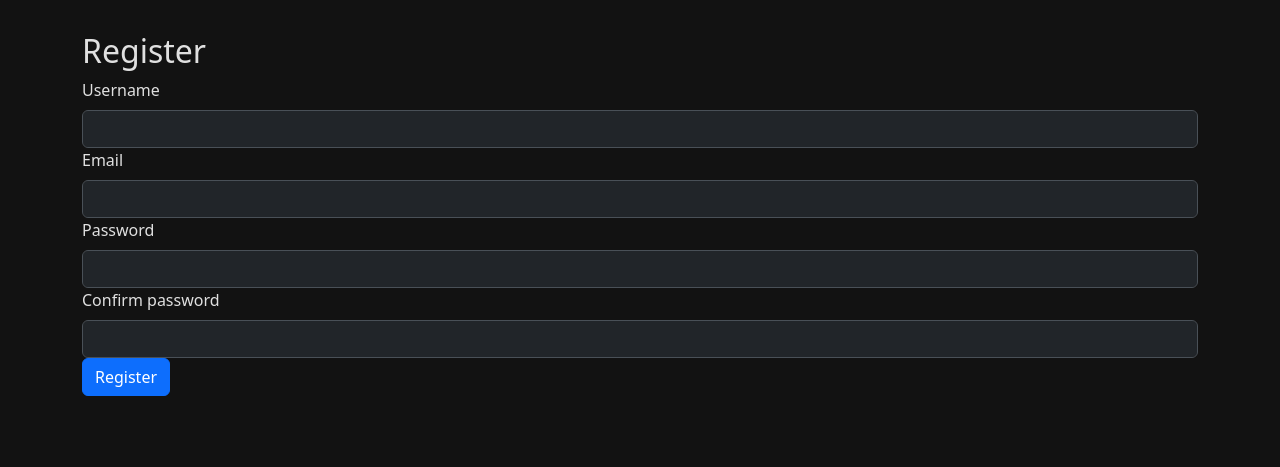
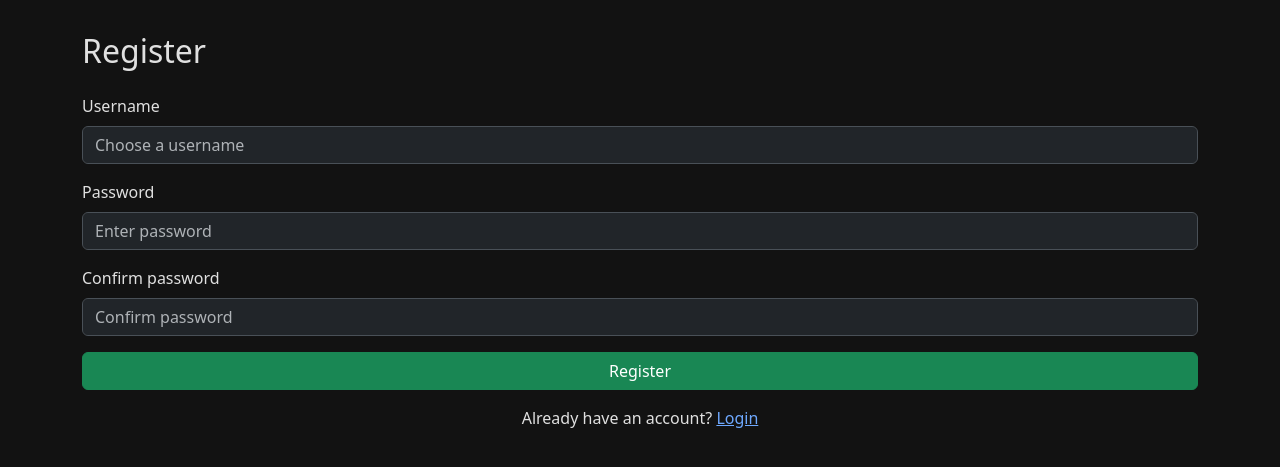
Before and after one commit to deanjroach84/Sandbox, a Flask app: template templates/register.html in a window 1280 px wide. Shown: the part 88-555 px from the top of the page. Run offline with Flask 3, Linux system fonts and the light colour scheme; the template is opened without the code that fills it, so the values that code supplies are empty, except form fields; tables that the repository leaves empty hold one stand-in row (values such as "Sample post"); form fields are guessed from the names that the template uses; parts of the project's set-up code (start-up, migrations or seed data) failed here and were passed over; some libraries are stand-ins or nearby versions.

Commit message:
Update register.html

```diff
--- a/templates/register.html
+++ b/templates/register.html
@@ -2,44 +2,34 @@
 {% block title %}Register{% endblock %}
 
 {% block content %}
-<div class="auth-container">
-  <h2>Register</h2>
+<h2 class="mb-4">Register</h2>
 <form method="POST">
     {{ form.hidden_tag() }}
-
-    <div class="form-group">
+    <div class="mb-3">
         {{ form.username.label(class="form-label") }}
-      {{ form.username(class="form-control") }}
+        {{ form.username(class="form-control", placeholder="Choose a username") }}
         {% for error in form.username.errors %}
-        <div class="error-msg">{{ error }}</div>
+            <div class="text-danger small">{{ error }}</div>
         {% endfor %}
     </div>
-
-    <div class="form-group">
-      {{ form.email.label(class="form-label") }}
-      {{ form.email(class="form-control") }}
-      {% for error in form.email.errors %}
-        <div class="error-msg">{{ error }}</div>
+    <div class="mb-3">
+        {{ form.password.label(class="form-label") }}
+        {{ form.password(class="form-control", placeholder="Enter password") }}
+        {% for error in form.password.errors %}
+            <div class="text-danger small">{{ error }}</div>
         {% endfor %}
     </div>
-
-    <div class="form-group">
-      {{ form.password.label(class="form-label") }}
-      {{ form.password(class="form-control") }}
-      {% for error in form.password.errors %}
-        <div class="error-msg">{{ error }}</div>
+    <div class="mb-3">
+        {{ form.confirm_password.label(class="form-label") }}
+        {{ form.confirm_password(class="form-control", placeholder="Confirm password") }}
+        {% for error in form.confirm_password.errors %}
+            <div class="text-danger small">{{ error }}</div>
         {% endfor %}
     </div>
+    <button type="submit" class="btn btn-success w-100">Register</button>
+</form>
 
-    <div class="form-group">
-      {{ form.confirm_password.label(class="form-label") }}
-      {{ form.confirm_password(class="form-control") }}
-      {% for error in form.confirm_password.errors %}
-        <div class="error-msg">{{ error }}</div>
-      {% endfor %}
-    </div>
-
-    <button type="submit" class="btn btn-primary">Register</button>
-  </form>
-</div>
+<p class="mt-3 text-center">
+    Already have an account? <a href="{{ url_for('login') }}">Login</a>
+</p>
 {% endblock %}
```
Lines whose indentation alone changed are shown as unchanged.
